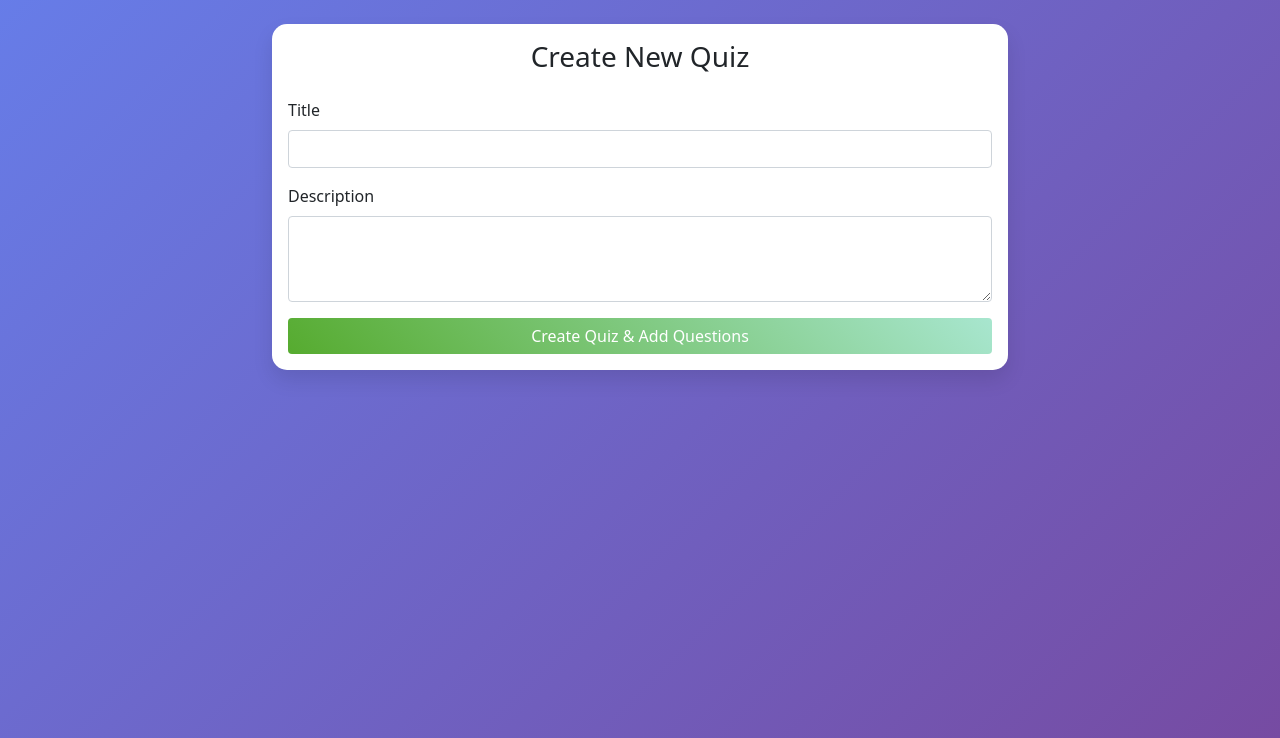
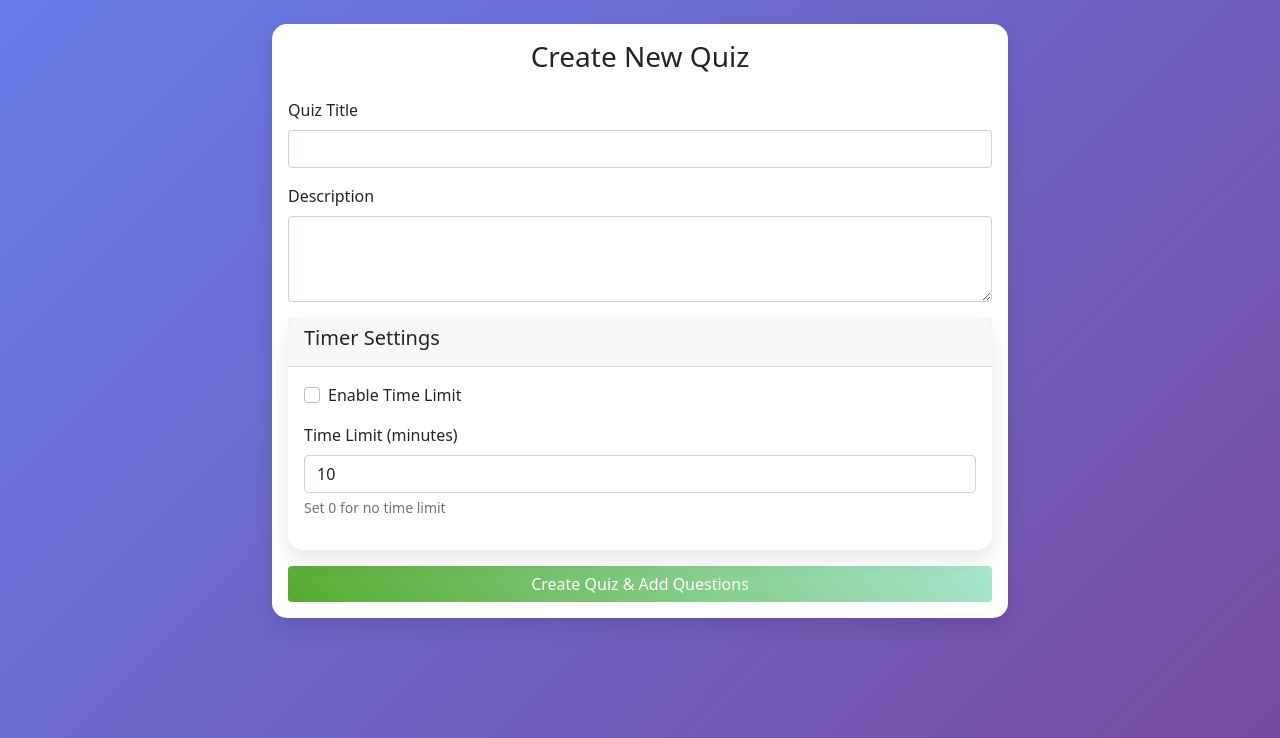
Before and after one commit to ruchika-lohani/OnlineQuizMaker, a Django app: page /create-quiz/ in a window 1280 px wide. Shown: the part 62-800 px from the top of the page. Run offline with Django 5.2, Linux system fonts and the light colour scheme; a user stored in the database is signed in.

Commit message:
Added Timer Feature

```diff
--- a/OnlineQuizMaker/quizapp/forms.py
+++ b/OnlineQuizMaker/quizapp/forms.py
@@ -4,10 +4,12 @@ from .models import Quiz, Question
 class QuizForm(forms.ModelForm):
     class Meta:
         model = Quiz
-        fields = ['title', 'description']
+        fields = ['title', 'description', 'has_time_limit', 'time_limit']
         widgets = {
             'title': forms.TextInput(attrs={'class': 'form-control'}),
             'description': forms.Textarea(attrs={'class': 'form-control', 'rows': 3}),
+             'time_limit': forms.NumberInput(attrs={'class': 'form-control'}),
+            'has_time_limit': forms.CheckboxInput(attrs={'class': 'form-check-input'}),
         }
 
 class QuestionForm(forms.ModelForm):
--- a/OnlineQuizMaker/quizapp/models.py
+++ b/OnlineQuizMaker/quizapp/models.py
@@ -9,6 +9,8 @@ class Quiz(models.Model):
     description = models.TextField()
     created_at = models.DateTimeField(auto_now_add=True)
     created_by = models.ForeignKey(User, on_delete=models.CASCADE)
+    time_limit = models.IntegerField(default=10, help_text="Time limit in minutes")  # ADD THIS
+    has_time_limit = models.BooleanField(default=False)
 
     def __str__(self):
         return self.title
--- a/OnlineQuizMaker/templates/create_quiz.html
+++ b/OnlineQuizMaker/templates/create_quiz.html
@@ -8,12 +8,38 @@
                 <h3 class="card-title text-center mb-4">Create New Quiz</h3>
                 <form method="post">
                     {% csrf_token %}
-                    {% for field in form %}
+
+                    <!-- Basic Info -->
                     <div class="mb-3">
-                        <label class="form-label">{{ field.label }}</label>
-                        {{ field }}
+                        <label class="form-label">Quiz Title</label>
+                        {{ form.title }}
                     </div>
-                    {% endfor %}
+                    <div class="mb-3">
+                        <label class="form-label">Description</label>
+                        {{ form.description }}
+                    </div>
+
+                    <!-- TIMER SETTINGS - ADD THIS SECTION -->
+                    <div class="card mb-3">
+                        <div class="card-header">
+                            <h5>Timer Settings</h5>
+                        </div>
+                        <div class="card-body">
+                            <div class="form-check mb-3">
+                                {{ form.has_time_limit }}
+                                <label class="form-check-label" for="{{ form.has_time_limit.id_for_label }}">
+                                    Enable Time Limit
+                                </label>
+                            </div>
+                            <div class="mb-3">
+                                <label class="form-label">Time Limit (minutes)</label>
+                                {{ form.time_limit }}
+                                <div class="form-text">Set 0 for no time limit</div>
+                            </div>
+                        </div>
+                    </div>
+                    <!-- END TIMER SETTINGS -->
+
                     <button type="submit" class="btn btn-success w-100">Create Quiz & Add Questions</button>
                 </form>
             </div>
```
Also changed, not shown: OnlineQuizMaker/templates/take_quiz.html (+34 -1 lines), OnlineQuizMaker/db.sqlite3, OnlineQuizMaker/quizapp/migrations/0002_quiz_has_time_limit_quiz_time_limit.py (added), OnlineQuizMaker/templates/quiz_result.html (line endings or trailing spaces), 1 other file.
